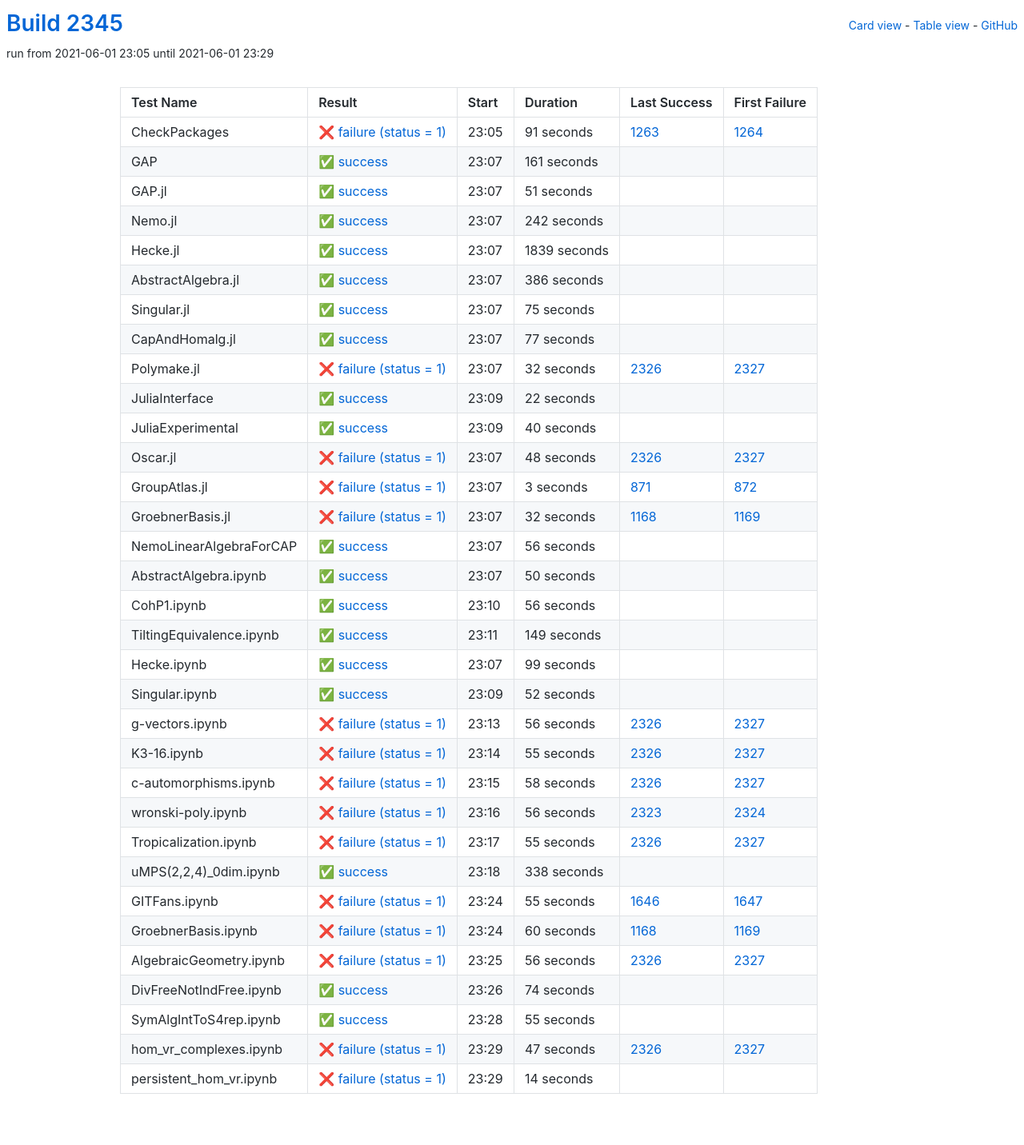
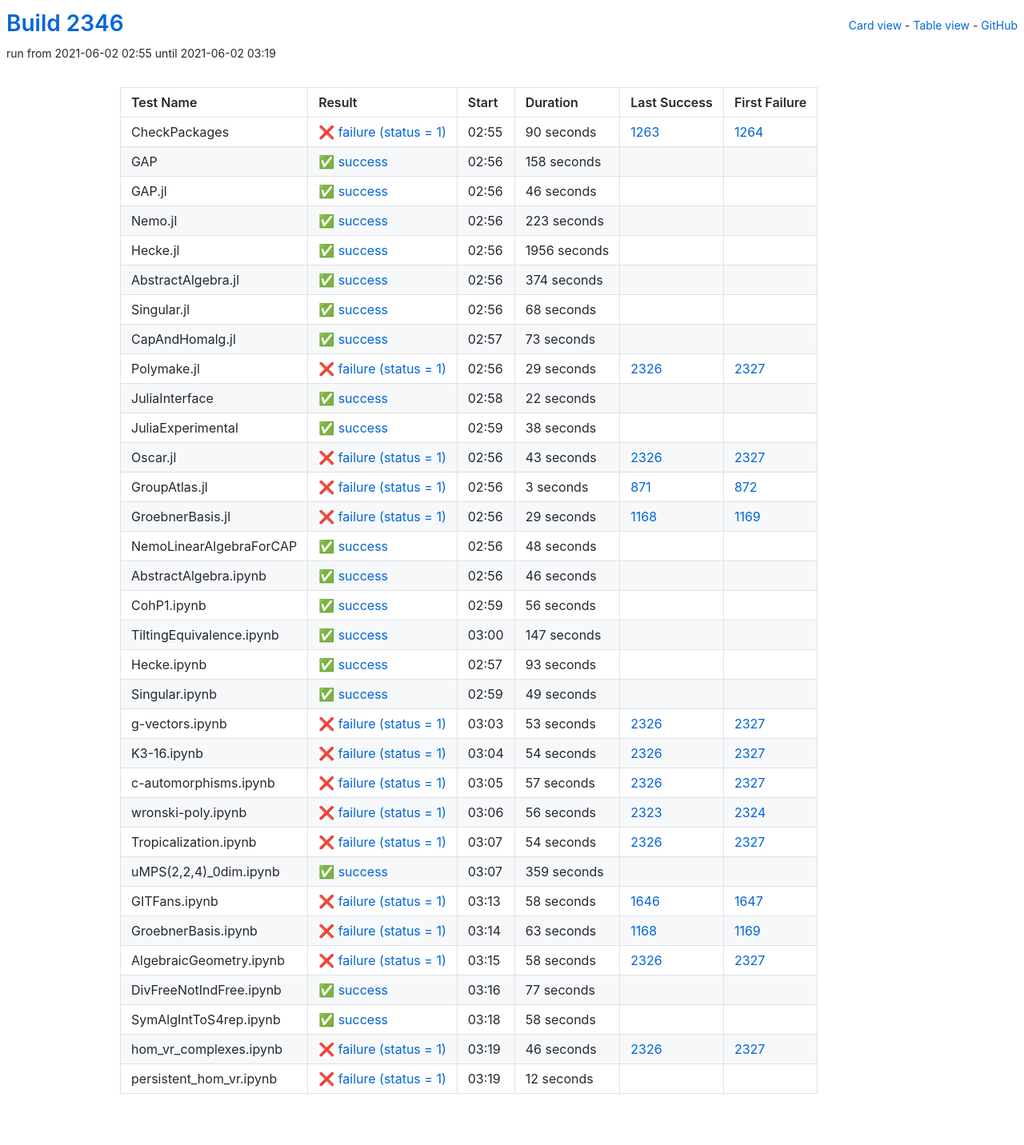
Before and after one commit to oscar-system/oscar-ci-status-stable, a Jekyll site: the page built from table.html, in a window 1280 px wide. Shown: the whole page at 80% size. Built offline with Jekyll 4.4.1, drawn with Linux system fonts in a browser that asks for light colours.

Commit message:
Build #2346

```diff
--- a/_data/ci.yml
+++ b/_data/ci.yml
@@ -1,6 +1,6 @@
 ---
-build: 2345
-build_url: https://oscarci.mathematik.uni-kl.de/job/oscar-stable/2345/
+build: 2346
+build_url: https://oscarci.mathematik.uni-kl.de/job/oscar-stable/2346/
 job: oscar-stable
 organization: oscar-system
 repo: oscar-ci-status-stable
@@ -8,116 +8,116 @@ repourl: https://github.com/oscar-system/oscar-ci-status-stable
 tests:
 - name: CheckPackages
   id: checkpackages
-  log: https://oscarci.mathematik.uni-kl.de/job/oscar-stable/2345/artifact/logs/build-2345/CheckPackages.log
-  start: 2021-06-01 23:05
+  log: https://oscarci.mathematik.uni-kl.de/job/oscar-stable/2346/artifact/logs/build-2346/CheckPackages.log
+  start: 2021-06-02 02:55
   success: false
   exitcode: 1
   status: failure
-  duration: 91
+  duration: 90
   last_success: 1263
   last_success_url: https://oscarci.mathematik.uni-kl.de/job/oscar-stable/1263/
   first_failure: 1264
   first_failure_url: https://oscarci.mathematik.uni-kl.de/job/oscar-stable/1264/
 - name: GAP
   id: gap
-  log: https://oscarci.mathematik.uni-kl.de/job/oscar-stable/2345/artifact/logs/build-2345/GAP.log
-  start: 2021-06-01 23:07
+  log: https://oscarci.mathematik.uni-kl.de/job/oscar-stable/2346/artifact/logs/build-2346/GAP.log
+  start: 2021-06-02 02:56
   success: true
   exitcode: 0
   status: success
-  duration: 161
+  duration: 158
   last_success: false
   last_success_url:
   first_failure: false
   first_failure_url:
 - name: GAP.jl
   id: gap-jl
-  log: https://oscarci.mathematik.uni-kl.de/job/oscar-stable/2345/artifact/logs/build-2345/GAP.jl.log
-  start: 2021-06-01 23:07
+  log: https://oscarci.mathematik.uni-kl.de/job/oscar-stable/2346/artifact/logs/build-2346/GAP.jl.log
+  start: 2021-06-02 02:56
   success: true
   exitcode: 0
   status: success
-  duration: 51
+  duration: 46
   last_success: false
   last_success_url:
   first_failure: false
   first_failure_url:
 - name: Nemo.jl
   id: nemo-jl
-  log: https://oscarci.mathematik.uni-kl.de/job/oscar-stable/2345/artifact/logs/build-2345/Nemo.jl.log
-  start: 2021-06-01 23:07
+  log: https://oscarci.mathematik.uni-kl.de/job/oscar-stable/2346/artifact/logs/build-2346/Nemo.jl.log
+  start: 2021-06-02 02:56
   success: true
   exitcode: 0
   status: success
-  duration: 242
+  duration: 223
   last_success: false
   last_success_url:
   first_failure: false
   first_failure_url:
 - name: Hecke.jl
   id: hecke-jl
-  log: https://oscarci.mathematik.uni-kl.de/job/oscar-stable/2345/artifact/logs/build-2345/Hecke.jl.log
-  start: 2021-06-01 23:07
+  log: https://oscarci.mathematik.uni-kl.de/job/oscar-stable/2346/artifact/logs/build-2346/Hecke.jl.log
+  start: 2021-06-02 02:56
   success: true
   exitcode: 0
   status: success
-  duration: 1839
+  duration: 1956
   last_success: false
   last_success_url:
   first_failure: false
   first_failure_url:
 - name: AbstractAlgebra.jl
   id: abstractalgebra-jl
-  log: https://oscarci.mathematik.uni-kl.de/job/oscar-stable/2345/artifact/logs/build-2345/AbstractAlgebra.jl.log
-  start: 2021-06-01 23:07
+  log: https://oscarci.mathematik.uni-kl.de/job/oscar-stable/2346/artifact/logs/build-2346/AbstractAlgebra.jl.log
+  start: 2021-06-02 02:56
   success: true
   exitcode: 0
   status: success
-  duration: 386
+  duration: 374
   last_success: false
   last_success_url:
   first_failure: false
   first_failure_url:
 - name: Singular.jl
   id: singular-jl
-  log: https://oscarci.mathematik.uni-kl.de/job/oscar-stable/2345/artifact/logs/build-2345/Singular.jl.log
-  start: 2021-06-01 23:07
+  log: https://oscarci.mathematik.uni-kl.de/job/oscar-stable/2346/artifact/logs/build-2346/Singular.jl.log
+  start: 2021-06-02 02:56
   success: true
   exitcode: 0
   status: success
-  duration: 75
+  duration: 68
   last_success: false
   last_success_url:
   first_failure: false
   first_failure_url:
 - name: CapAndHomalg.jl
   id: capandhomalg-jl
-  log: https://oscarci.mathematik.uni-kl.de/job/oscar-stable/2345/artifact/logs/build-2345/CapAndHomalg.jl.log
-  start: 2021-06-01 23:07
+  log: https://oscarci.mathematik.uni-kl.de/job/oscar-stable/2346/artifact/logs/build-2346/CapAndHomalg.jl.log
+  start: 2021-06-02 02:57
   success: true
   exitcode: 0
   status: success
-  duration: 77
+  duration: 73
   last_success: false
   last_success_url:
   first_failure: false
   first_failure_url:
 - name: Polymake.jl
   id: polymake-jl
-  log: https://oscarci.mathematik.uni-kl.de/job/oscar-stable/2345/artifact/logs/build-2345/Polymake.jl.log
-  start: 2021-06-01 23:07
+  log: https://oscarci.mathematik.uni-kl.de/job/oscar-stable/2346/artifact/logs/build-2346/Polymake.jl.log
+  start: 2021-06-02 02:56
   success: false
   exitcode: 1
   status: failure
-  duration: 32
+  duration: 29
   last_success: 2326
   last_success_url: https://oscarci.mathematik.uni-kl.de/job/oscar-stable/2326/
   first_failure: 2327
   first_failure_url: https://oscarci.mathematik.uni-kl.de/job/oscar-stable/2327/
 - name: JuliaInterface
   id: juliainterface
-  log: https://oscarci.mathematik.uni-kl.de/job/oscar-stable/2345/artifact/logs/build-2345/JuliaInterface.log
-  start: 2021-06-01 23:09
+  log: https://oscarci.mathematik.uni-kl.de/job/oscar-stable/2346/artifact/logs/build-2346/JuliaInterface.log
+  start: 2021-06-02 02:58
   success: true
   exitcode: 0
   status: success
@@ -128,32 +128,32 @@ tests:
   first_failure_url:
 - name: JuliaExperimental
   id: juliaexperimental
-  log: https://oscarci.mathematik.uni-kl.de/job/oscar-stable/2345/artifact/logs/build-2345/JuliaExperimental.log
-  start: 2021-06-01 23:09
+  log: https://oscarci.mathematik.uni-kl.de/job/oscar-stable/2346/artifact/logs/build-2346/JuliaExperimental.log
+  start: 2021-06-02 02:59
   success: true
   exitcode: 0
   status: success
-  duration: 40
+  duration: 38
   last_success: false
   last_success_url:
   first_failure: false
   first_failure_url:
 - name: Oscar.jl
   id: oscar-jl
-  log: https://oscarci.mathematik.uni-kl.de/job/oscar-stable/2345/artifact/logs/build-2345/Oscar.jl.log
-  start: 2021-06-01 23:07
+  log: https://oscarci.mathematik.uni-kl.de/job/oscar-stable/2346/artifact/logs/build-2346/Oscar.jl.log
+  start: 2021-06-02 02:56
   success: false
   exitcode: 1
   status: failure
-  duration: 48
+  duration: 43
   last_success: 2326
   last_success_url: https://oscarci.mathematik.uni-kl.de/job/oscar-stable/2326/
   first_failure: 2327
   first_failure_url: https://oscarci.mathematik.uni-kl.de/job/oscar-stable/2327/
 - name: GroupAtlas.jl
   id: groupatlas-jl
-  log: https://oscarci.mathematik.uni-kl.de/job/oscar-stable/2345/artifact/logs/build-2345/GroupAtlas.jl.log
-  start: 2021-06-01 23:07
+  log: https://oscarci.mathematik.uni-kl.de/job/oscar-stable/2346/artifact/logs/build-2346/GroupAtlas.jl.log
+  start: 2021-06-02 02:56
   success: false
   exitcode: 1
   status: failure
@@ -164,44 +164,44 @@ tests:
   first_failure_url: https://oscarci.mathematik.uni-kl.de/job/oscar-stable/872/
 - name: GroebnerBasis.jl
   id: groebnerbasis-jl
-  log: https://oscarci.mathematik.uni-kl.de/job/oscar-stable/2345/artifact/logs/build-2345/GroebnerBasis.jl.log
-  start: 2021-06-01 23:07
+  log: https://oscarci.mathematik.uni-kl.de/job/oscar-stable/2346/artifact/logs/build-2346/GroebnerBasis.jl.log
+  start: 2021-06-02 02:56
   success: false
   exitcode: 1
   status: failure
-  duration: 32
+  duration: 29
   last_success: 1168
   last_success_url: https://oscarci.mathematik.uni-kl.de/job/oscar-stable/1168/
   first_failure: 1169
   first_failure_url: https://oscarci.mathematik.uni-kl.de/job/oscar-stable/1169/
 - name: NemoLinearAlgebraForCAP
   id: nemolinearalgebraforcap
-  log: https://oscarci.mathematik.uni-kl.de/job/oscar-stable/2345/artifact/logs/build-2345/NemoLinearAlgebraForCAP.log
-  start: 2021-06-01 23:07
+  log: https://oscarci.mathematik.uni-kl.de/job/oscar-stable/2346/artifact/logs/build-2346/NemoLinearAlgebraForCAP.log
+  start: 2021-06-02 02:56
   success: true
   exitcode: 0
   status: success
-  duration: 56
+  duration: 48
   last_success: false
   last_success_url:
   first_failure: false
   first_failure_url:
 - name: AbstractAlgebra.ipynb
   id: abstractalgebra-ipynb
-  log: https://oscarci.mathematik.uni-kl.de/job/oscar-stable/2345/artifact/logs/build-2345/AbstractAlgebra.ipynb.log
-  start: 2021-06-01 23:07
+  log: https://oscarci.mathematik.uni-kl.de/job/oscar-stable/2346/artifact/logs/build-2346/AbstractAlgebra.ipynb.log
+  start: 2021-06-02 02:56
   success: true
   exitcode: 0
   status: success
-  duration: 50
+  duration: 46
   last_success: false
   last_success_url:
   first_failure: false
   first_failure_url:
 - name: CohP1.ipynb
   id: cohp1-ipynb
-  log: https://oscarci.mathematik.uni-kl.de/job/oscar-stable/2345/artifact/logs/build-2345/CohP1.ipynb.log
-  start: 2021-06-01 23:10
+  log: https://oscarci.mathematik.uni-kl.de/job/oscar-stable/2346/artifact/logs/build-2346/CohP1.ipynb.log
+  start: 2021-06-02 02:59
   success: true
   exitcode: 0
   status: success
@@ -212,80 +212,80 @@ tests:
   first_failure_url:
 - name: TiltingEquivalence.ipynb
   id: tiltingequivalence-ipynb
-  log: https://oscarci.mathematik.uni-kl.de/job/oscar-stable/2345/artifact/logs/build-2345/TiltingEquivalence.ipynb.log
-  start: 2021-06-01 23:11
+  log: https://oscarci.mathematik.uni-kl.de/job/oscar-stable/2346/artifact/logs/build-2346/TiltingEquivalence.ipynb.log
+  start: 2021-06-02 03:00
   success: true
   exitcode: 0
   status: success
-  duration: 149
+  duration: 147
   last_success: false
   last_success_url:
   first_failure: false
   first_failure_url:
 - name: Hecke.ipynb
   id: hecke-ipynb
-  log: https://oscarci.mathematik.uni-kl.de/job/oscar-stable/2345/artifact/logs/build-2345/Hecke.ipynb.log
-  start: 2021-06-01 23:07
+  log: https://oscarci.mathematik.uni-kl.de/job/oscar-stable/2346/artifact/logs/build-2346/Hecke.ipynb.log
+  start: 2021-06-02 02:57
   success: true
   exitcode: 0
   status: success
-  duration: 99
+  duration: 93
   last_success: false
   last_success_url:
   first_failure: false
   first_failure_url:
 - name: Singular.ipynb
   id: singular-ipynb
-  log: https://oscarci.mathematik.uni-kl.de/job/oscar-stable/2345/artifact/logs/build-2345/Singular.ipynb.log
-  start: 2021-06-01 23:09
+  log: https://oscarci.mathematik.uni-kl.de/job/oscar-stable/2346/artifact/logs/build-2346/Singular.ipynb.log
+  start: 2021-06-02 02:59
   success: true
   exitcode: 0
   status: success
-  duration: 52
+  duration: 49
   last_success: false
   last_success_url:
   first_failure: false
   first_failure_url:
 - name: g-vectors.ipynb
   id: g-vectors-ipynb
-  log: https://oscarci.mathematik.uni-kl.de/job/oscar-stable/2345/artifact/logs/build-2345/g-vectors.ipynb.log
-  start: 2021-06-01 23:13
+  log: https://oscarci.mathematik.uni-kl.de/job/oscar-stable/2346/artifact/logs/build-2346/g-vectors.ipynb.log
+  start: 2021-06-02 03:03
   success: false
   exitcode: 1
   status: failure
-  duration: 56
+  duration: 53
   last_success: 2326
   last_success_url: https://oscarci.mathematik.uni-kl.de/job/oscar-stable/2326/
   first_failure: 2327
   first_failure_url: https://oscarci.mathematik.uni-kl.de/job/oscar-stable/2327/
 - name: K3-16.ipynb
   id: k3-16-ipynb
-  log: https://oscarci.mathematik.uni-kl.de/job/oscar-stable/2345/artifact/logs/build-2345/K3-16.ipynb.log
-  start: 2021-06-01 23:14
+  log: https://oscarci.mathematik.uni-kl.de/job/oscar-stable/2346/artifact/logs/build-2346/K3-16.ipynb.log
+  start: 2021-06-02 03:04
   success: false
   exitcode: 1
   status: failure
-  duration: 55
+  duration: 54
   last_success: 2326
   last_success_url: https://oscarci.mathematik.uni-kl.de/job/oscar-stable/2326/
   first_failure: 2327
   first_failure_url: https://oscarci.mathematik.uni-kl.de/job/oscar-stable/2327/
 - name: c-automorphisms.ipynb
   id: c-automorphisms-ipynb
-  log: https://oscarci.mathematik.uni-kl.de/job/oscar-stable/2345/artifact/logs/build-2345/c-automorphisms.ipynb.log
-  start: 2021-06-01 23:15
+  log: https://oscarci.mathematik.uni-kl.de/job/oscar-stable/2346/artifact/logs/build-2346/c-automorphisms.ipynb.log
+  start: 2021-06-02 03:05
   success: false
   exitcode: 1
   status: failure
-  duration: 58
+  duration: 57
   last_success: 2326
   last_success_url: https://oscarci.mathematik.uni-kl.de/job/oscar-stable/2326/
   first_failure: 2327
   first_failure_url: https://oscarci.mathematik.uni-kl.de/job/oscar-stable/2327/
 - name: wronski-poly.ipynb
   id: wronski-poly-ipynb
-  log: https://oscarci.mathematik.uni-kl.de/job/oscar-stable/2345/artifact/logs/build-2345/wronski-poly.ipynb.log
-  start: 2021-06-01 23:16
+  log: https://oscarci.mathematik.uni-kl.de/job/oscar-stable/2346/artifact/logs/build-2346/wronski-poly.ipynb.log
+  start: 2021-06-02 03:06
   success: false
   exitcode: 1
   status: failure
@@ -296,108 +296,108 @@ tests:
   first_failure_url: https://oscarci.mathematik.uni-kl.de/job/oscar-stable/2324/
 - name: Tropicalization.ipynb
   id: tropicalization-ipynb
-  log: https://oscarci.mathematik.uni-kl.de/job/oscar-stable/2345/artifact/logs/build-2345/Tropicalization.ipynb.log
-  start: 2021-06-01 23:17
+  log: https://oscarci.mathematik.uni-kl.de/job/oscar-stable/2346/artifact/logs/build-2346/Tropicalization.ipynb.log
+  start: 2021-06-02 03:07
   success: false
   exitcode: 1
   status: failure
-  duration: 55
+  duration: 54
   last_success: 2326
   last_success_url: https://oscarci.mathematik.uni-kl.de/job/oscar-stable/2326/
   first_failure: 2327
   first_failure_url: https://oscarci.mathematik.uni-kl.de/job/oscar-stable/2327/
 - name: uMPS(2,2,4)_0dim.ipynb
   id: umps-2-2-4-0dim-ipynb
-  log: https://oscarci.mathematik.uni-kl.de/job/oscar-stable/2345/artifact/logs/build-2345/uMPS-2-2-4-_0dim.ipynb.log
-  start: 2021-06-01 23:18
+  log: https://oscarci.mathematik.uni-kl.de/job/oscar-stable/2346/artifact/logs/build-2346/uMPS-2-2-4-_0dim.ipynb.log
+  start: 2021-06-02 03:07
   success: true
   exitcode: 0
   status: success
-  duration: 338
+  duration: 359
   last_success: false
   last_success_url:
   first_failure: false
   first_failure_url:
 - name: GITFans.ipynb
   id: gitfans-ipynb
-  log: https://oscarci.mathematik.uni-kl.de/job/oscar-stable/2345/artifact/logs/build-2345/GITFans.ipynb.log
-  start: 2021-06-01 23:24
+  log: https://oscarci.mathematik.uni-kl.de/job/oscar-stable/2346/artifact/logs/build-2346/GITFans.ipynb.log
+  start: 2021-06-02 03:13
   success: false
   exitcode: 1
   status: failure
-  duration: 55
+  duration: 58
   last_success: 1646
   last_success_url: https://oscarci.mathematik.uni-kl.de/job/oscar-stable/1646/
   first_failure: 1647
   first_failure_url: https://oscarci.mathematik.uni-kl.de/job/oscar-stable/1647/
 - name: GroebnerBasis.ipynb
   id: groebnerbasis-ipynb
-  log: https://oscarci.mathematik.uni-kl.de/job/oscar-stable/2345/artifact/logs/build-2345/GroebnerBasis.ipynb.log
-  start: 2021-06-01 23:24
+  log: https://oscarci.mathematik.uni-kl.de/job/oscar-stable/2346/artifact/logs/build-2346/GroebnerBasis.ipynb.log
+  start: 2021-06-02 03:14
   success: false
   exitcode: 1
   status: failure
-  duration: 60
+  duration: 63
   last_success: 1168
   last_success_url: https://oscarci.mathematik.uni-kl.de/job/oscar-stable/1168/
   first_failure: 1169
   first_failure_url: https://oscarci.mathematik.uni-kl.de/job/oscar-stable/1169/
 - name: AlgebraicGeometry.ipynb
   id: algebraicgeometry-ipynb
-  log: https://oscarci.mathematik.uni-kl.de/job/oscar-stable/2345/artifact/logs/build-2345/AlgebraicGeometry.ipynb.log
-  start: 2021-06-01 23:25
+  log: https://oscarci.mathematik.uni-kl.de/job/oscar-stable/2346/artifact/logs/build-2346/AlgebraicGeometry.ipynb.log
+  start: 2021-06-02 03:15
   success: false
   exitcode: 1
   status: failure
-  duration: 56
+  duration: 58
   last_success: 2326
   last_success_url: https://oscarci.mathematik.uni-kl.de/job/oscar-stable/2326/
   first_failure: 2327
   first_failure_url: https://oscarci.mathematik.uni-kl.de/job/oscar-stable/2327/
 - name: DivFreeNotIndFree.ipynb
   id: divfreenotindfree-ipynb
-  log: https://oscarci.mathematik.uni-kl.de/job/oscar-stable/2345/artifact/logs/build-2345/DivFreeNotIndFree.ipynb.log
-  start: 2021-06-01 23:26
+  log: https://oscarci.mathematik.uni-kl.de/job/oscar-stable/2346/artifact/logs/build-2346/DivFreeNotIndFree.ipynb.log
+  start: 2021-06-02 03:16
   success: true
   exitcode: 0
   status: success
-  duration: 74
+  duration: 77
   last_success: false
   last_success_url:
   first_failure: false
   first_failure_url:
 - name: SymAlgIntToS4rep.ipynb
   id: symalginttos4rep-ipynb
-  log: https://oscarci.mathematik.uni-kl.de/job/oscar-stable/2345/artifact/logs/build-2345/SymAlgIntToS4rep.ipynb.log
-  start: 2021-06-01 23:28
+  log: https://oscarci.mathematik.uni-kl.de/job/oscar-stable/2346/artifact/logs/build-2346/SymAlgIntToS4rep.ipynb.log
+  start: 2021-06-02 03:18
   success: true
   exitcode: 0
   status: success
-  duration: 55
+  duration: 58
   last_success: false
   last_success_url:
   first_failure: false
   first_failure_url:
 - name: hom_vr_complexes.ipynb
   id: hom-vr-complexes-ipynb
-  log: https://oscarci.mathematik.uni-kl.de/job/oscar-stable/2345/artifact/logs/build-2345/hom_vr_complexes.ipynb.log
-  start: 2021-06-01 23:29
+  log: https://oscarci.mathematik.uni-kl.de/job/oscar-stable/2346/artifact/logs/build-2346/hom_vr_complexes.ipynb.log
+  start: 2021-06-02 03:19
   success: false
   exitcode: 1
   status: failure
-  duration: 47
+  duration: 46
   last_success: 2326
   last_success_url: https://oscarci.mathematik.uni-kl.de/job/oscar-stable/2326/
   first_failure: 2327
   first_failure_url: https://oscarci.mathematik.uni-kl.de/job/oscar-stable/2327/
 - name: persistent_hom_vr.ipynb
   id: persistent-hom-vr-ipynb
-  log: https://oscarci.mathematik.uni-kl.de/job/oscar-stable/2345/artifact/logs/build-2345/persistent_hom_vr.ipynb.log
-  start: 2021-06-01 23:29
+  log: https://oscarci.mathematik.uni-kl.de/job/oscar-stable/2346/artifact/logs/build-2346/persistent_hom_vr.ipynb.log
+  start: 2021-06-02 03:19
   success: false
   exitcode: 1
   status: failure
-  duration: 14
+  duration: 12
   last_success: false
   last_success_url:
   first_failure: false
```
Also changed, not shown: README.md.
